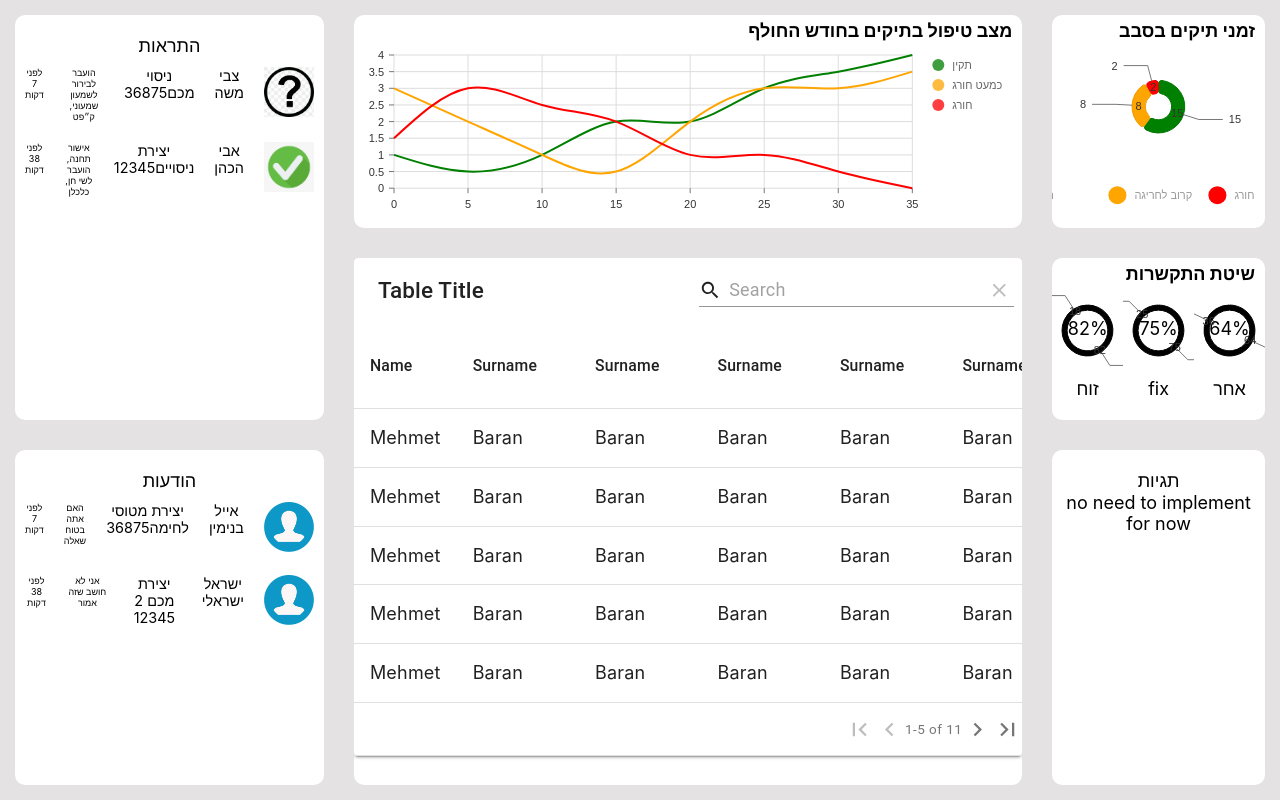
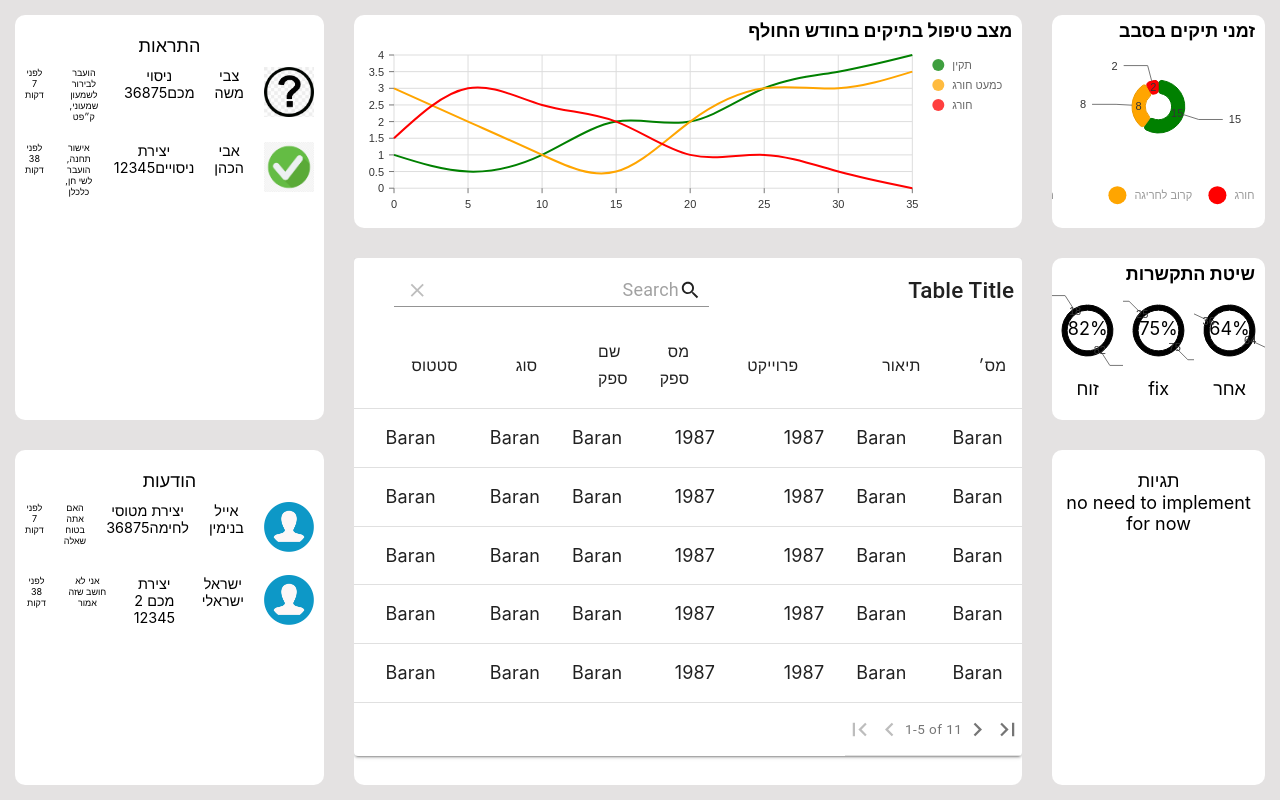
Before and after one commit to sisrecords/communicationsSkeleton, a Next.js app: page / in a window 1280 px wide. Built offline with nearby package versions, Linux system fonts and the light colour scheme.

Commit message:
another table fix

```diff
--- a/components/main-table/main-table.js
+++ b/components/main-table/main-table.js
@@ -44,23 +44,22 @@ const tableIcons = {
 export default function MaterialTableDemo() {
     const [state, setState] = React.useState({
         columns: [
-            { title: 'Name', field: 'name' },
-            { title: 'Surname', field: 'surname' },
-            { title: 'Surname', field: 'surname' },
-            { title: 'Surname', field: 'surname' },
-            { title: 'Surname', field: 'surname' },
-            { title: 'Surname', field: 'surname' },
-            { title: 'Surname', field: 'surname' },
-            { title: 'Surname', field: 'surname' },
-            { title: 'Surname', field: 'surname' },
-            { title: 'Surname', field: 'surname' },
+            { title: 'מס׳', field: 'surname' },
+            { title: 'תיאור', field: 'surname' },
+            { title: 'פרוייקט', field: 'birthYear', type: 'numeric' },
+            { title: 'מס ספק', field: 'birthYear', type: 'numeric' },
+            { title: 'שם ספק', field: 'surname' },
+            { title: 'סוג', field: 'surname' },
+            { title: 'סטטוס', field: 'surname' },
+            { title: 'גוף דורש', field: 'surname' },
+            { title: 'סיווג', field: 'surname' },
+            { title: 'מחלקה', field: 'surname' },
+            { title: 'ענף', field: 'surname' },
+            { title: 'מטבע', field: 'surname' },
+            { title: 'סכום', field: 'surname' },
+            { title: 'ימים שנותרו', field: 'name' },
 
-            { title: 'Birth Year', field: 'birthYear', type: 'numeric' },
-            {
-                title: 'Birth Place',
-                field: 'birthCity',
-                lookup: { 34: 'İstanbul', 63: 'Şanlıurfa' },
-            },
+
         ],
         data: [
             { name: 'Mehmet', surname: 'Baran', birthYear: 1987, birthCity: 63 },
@@ -90,17 +89,31 @@ export default function MaterialTableDemo() {
                 console.log(`Page Size: ${pageSize}`);
 
                 return (
-            <div style={{ height: `${height}px`, width: `${width}px`, overflowY: 'auto' }}>
+                    <div style={{ height: `${height}px`, width: `${width}px`, overflowY: 'auto', direction: "rtl" }}>
                         <MaterialTable
                             columns={state.columns}
                             data={state.data}
                             options={{
-                    pageSize: pageSize-1,
+                                pageSize: pageSize - 1,
                                 pageSizeOptions: [],
                                 toolbar: true,
                                 paging: true
                             }}
                             icons={tableIcons}
+
+                            components={{
+                                Pagination: props => (
+                                    <TablePagination
+                                        {...props}
+                                        style={{direction:"ltr"}}
+                                    //rowsPerPageOptions={0}
+                                    //rowsPerPage={8}
+                                    //count={10}
+                                    />)
+                            }}
+
+
+
                         ></MaterialTable>
                     </div>
                 );
--- a/store/actionCreators.js
+++ b/store/actionCreators.js
@@ -4,8 +4,6 @@ import axios from 'axios';
 // const axiosInstance = axios.create({
 //     baseURL: "https://react-my-burger-25821.firebaseio.com/"
 // });
-
-
 
 export const add = () =>{
     return {
```
Lines whose indentation alone changed are shown as unchanged.
